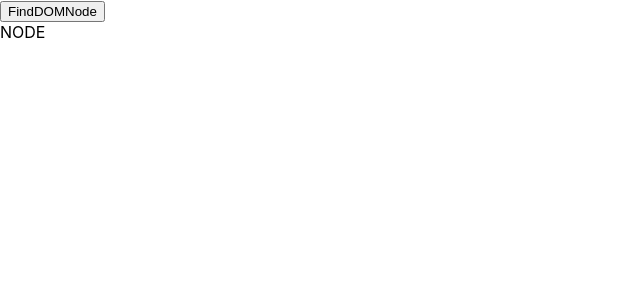
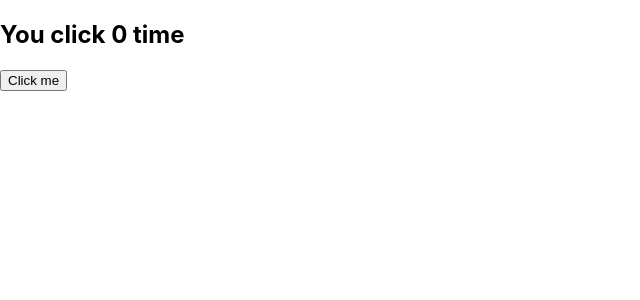
Before and after one commit to namtrieutien/SmartDev_Training, a React (Create React App) app in the folder ReactJs/my-app/: page / in a window 1280 px wide. Shown: the top 300 px of the page, without its empty margins (0-640 px from the left). Built offline with nearby package versions, Linux system fonts and the light colour scheme.

Commit message:
- illustrate useState of ReactHook

```diff
--- /dev/null
+++ b/ReactJs/my-app/src/ReactHookuseState.js
@@ -0,0 +1,15 @@
+
+import React, {useState} from 'react';
+
+function ReactHookuseState(){
+    const [count, setCount] = useState(0);
+    return(
+        <div>
+            <h2>You click {count} time</h2>
+            <button onClick = {() => setCount(count + 1)}>Click me</button>
+        </div>
+
+    );
+}
+
+export default ReactHookuseState;
--- a/ReactJs/my-app/src/index.js
+++ b/ReactJs/my-app/src/index.js
@@ -9,13 +9,14 @@ import './index.css';
 //import ComponentCircle from './ComponentCircle';
 //import ComponentApiSetState from './ComponentApiSetState';
 //import ComponentApiForceUpdate from './ComponentApiForceUpdate';
-import ComponentApiFindDOMNode from './ComponentApiFindDOMNode';
+//import ComponentApiFindDOMNode from './ComponentApiFindDOMNode';
+import ReactHookuseState from './ReactHookuseState';
 
 import reportWebVitals from './reportWebVitals';
 
 ReactDOM.render(
   <React.StrictMode>
-   <ComponentApiFindDOMNode />
+   <ReactHookuseState />
   </React.StrictMode>,
   document.getElementById('root')
 );
```
